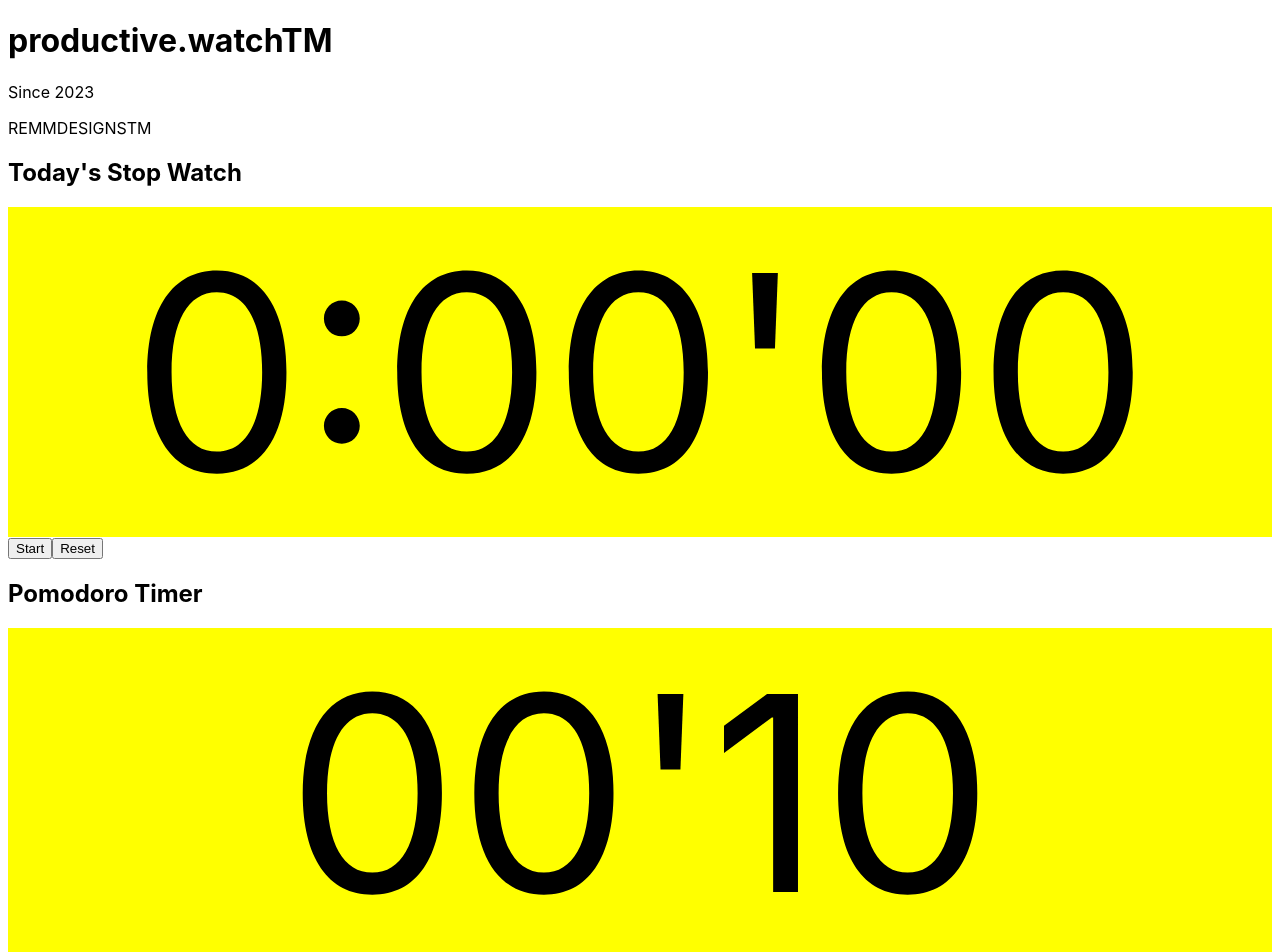
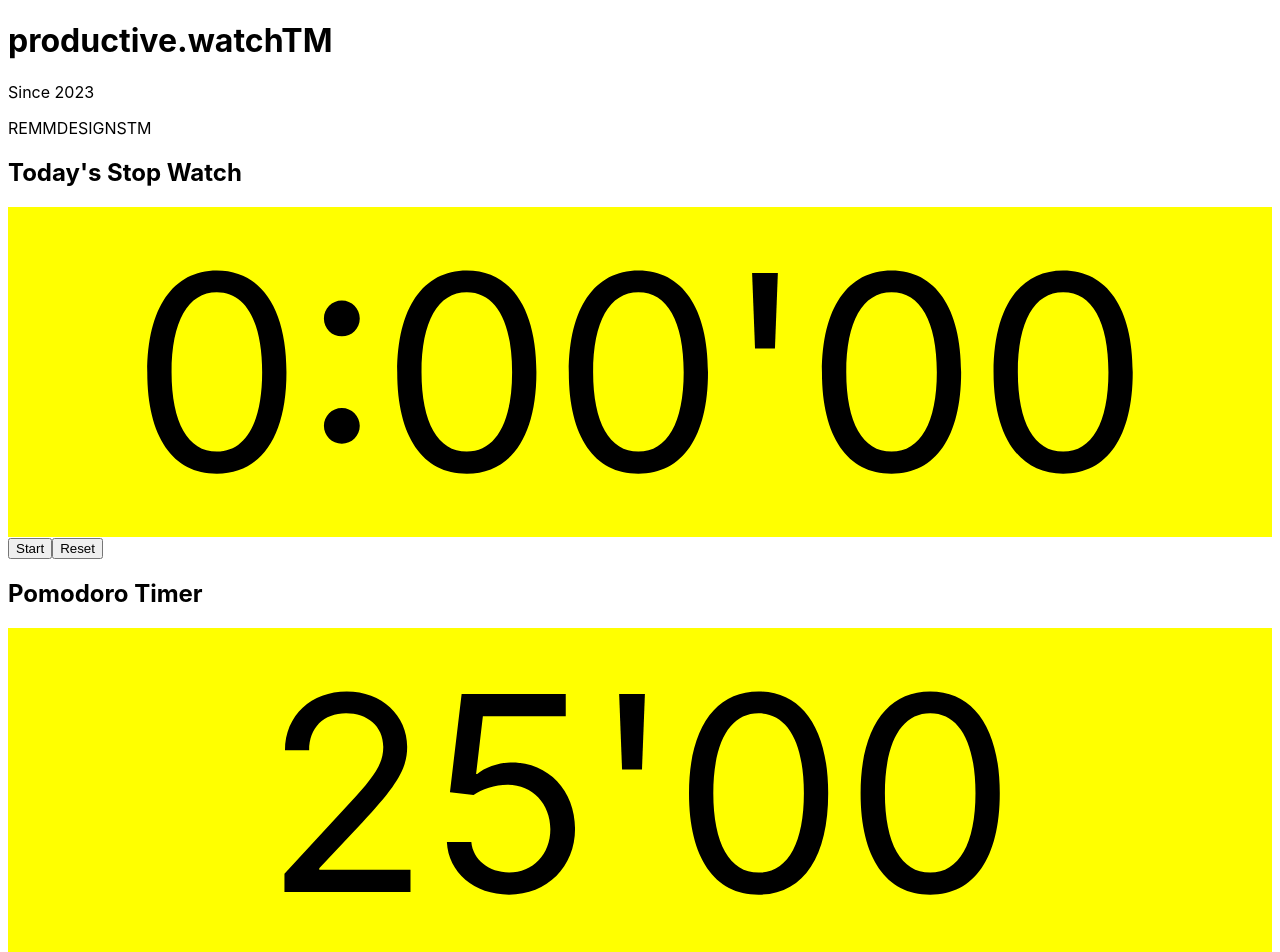
Before and after one commit to remmdesigns/productive.watch, a React (Vite) app: page / in a window 1280 px wide. Shown: the top 952 px of the page. Built offline with nearby package versions, Linux system fonts and the light colour scheme.

Commit message:
the main functionality is dialed in

```diff
--- a/index.html
+++ b/index.html
@@ -2,9 +2,9 @@
 <html lang="en">
   <head>
     <meta charset="UTF-8" />
-    <link rel="icon" type="image/svg+xml" href="/vite.svg" />
+    <!-- <link rel="icon" type="image/svg+xml" href="/vite.svg" /> -->
     <meta name="viewport" content="width=device-width, initial-scale=1.0" />
-    <title>Vite + React</title>
+    <title>productive.watch</title>
   </head>
   <body>
     <div id="root"></div>
--- a/src/App.jsx
+++ b/src/App.jsx
@@ -9,9 +9,12 @@ import Footer from './components/Footer'
 function App() {
   // https://www.geeksforgeeks.org/create-a-stop-watch-using-reactjs/
   // https://stackoverflow.com/questions/8043026/how-to-format-numbers-by-prepending-0-to-single-digit-numbers
+  // https://stackoverflow.com/questions/2304052/check-if-a-number-has-a-decimal-place-is-a-whole-number
 
   const start = 0 //(3600*10-10)
-  const pomodoro = 10
+  const pomodoro = 1500
+  const shortBreak = 300
+  const longBreak = 600
 
   const [stopwatch, setStopWatch] = useState(start)
   const [running, setRunning] = useState(false)
@@ -19,6 +22,8 @@ function App() {
   const [timer, setTimer] = useState(pomodoro)
   const [pomodoroCount, setPomodoroCount] = useState(0)
   const [timerStage, setTimerStage] = useState(1)
+
+  const [previousEntries, setPreviousEntries] = useState(() => JSON.parse(localStorage.getItem("history") ?? '[]'))
 
   useEffect(() => {
     if (running && timerStage < 3) {
@@ -41,8 +46,7 @@ function App() {
   })
 
   useEffect(() => {
-    // Could improve this. Since it doesn't make sense that running needs to be going for the timer to be. Because we need to switch on running in other parts of the code to get the timer counting down
-    if (running && timer > 0) {
+    if ((running || timerStage === 3) && timer > 0) {
       // console.log(timer)
 
       const timerId = setInterval(() => {
@@ -77,24 +81,33 @@ function App() {
   }
 
   const handleReset = () => {
+    // Record session...
+    // previousEntries.push({
+    //   date: new Date(),
+    //   stopwatch,
+    //   pomodoroCount
+    // })
+    // localStorage.setItem("history", JSON.stringify(previousEntries))
+
     setRunning(false)
     setStopWatch(start)
     setTimer(pomodoro)
     setPomodoroCount(0)
     setTimerStage(1)
-
-    // Record session...
   }
 
   const handleTimerStage = (stage) => {
     // 1: Working, 2: Work session has ended, 3: On break, 4: Break has ended
 
     if(stage === 1) {
-      setTimer(10)
+      setTimer(pomodoro)
     }
     if (stage === 3) {
-      // Logic to handle if it is a 5 or 10 min break
-      setTimer(5)
+      if ((pomodoroCount / 4) % 1 === 0) {
+        setTimer(longBreak)
+      } else {
+        setTimer(shortBreak)
+      }
     }
 
     setTimerStage(stage)
--- a/src/components/Timer.jsx
+++ b/src/components/Timer.jsx
@@ -14,16 +14,19 @@ const Timer = (props) => {
             {props.timerStage === 2 && <>
                 <button onClick={() => {
                     props.handleTimerStage(3)
-                    props.handleRunning(true)
                 }
-            }>You've earned a {'5'} minute break! Would you like to start it?</button>
+            }>You've earned a {(props.pomodoroCount / 4) % 1 === 0 ? '10' : '5'} minute break! Would you like to start it?</button>
             </>}
             {(props.timerStage > 1 && props.timerStage < 4) && <button onClick={() => {
                     props.handleTimerStage(1)
                     props.handleRunning(true)
                 }
             }>Cancel and start another 25 minute session</button>}
-            {props.timerStage === 4 && <button onClick={() => props.handleTimerStage(1)} >Your break is up. Press either green button to begin a new 25 minute session</button>}
+            {props.timerStage === 4 && <button onClick={() => {
+                    props.handleTimerStage(1)
+                    props.handleRunning(true)
+                }
+            } >Your break is up. Press either green button to begin a new 25 minute session</button>}
         </section>
     )
 }
```
Also changed, not shown: 1 other file (tests, documents, lock files or other folders).
